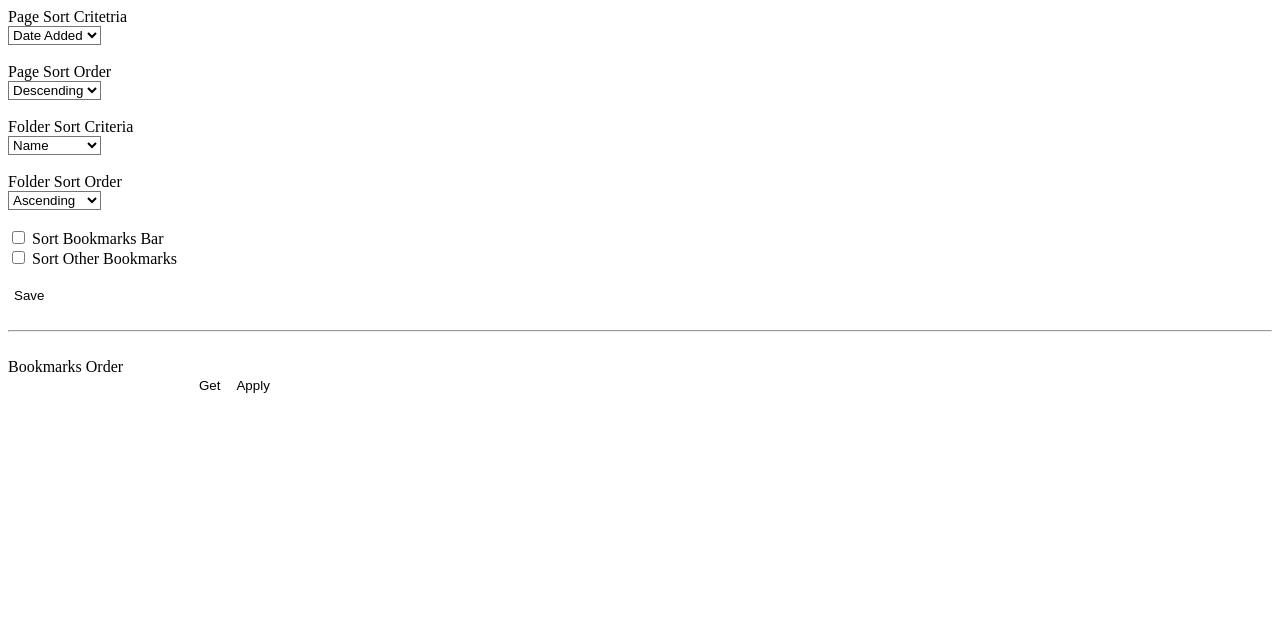
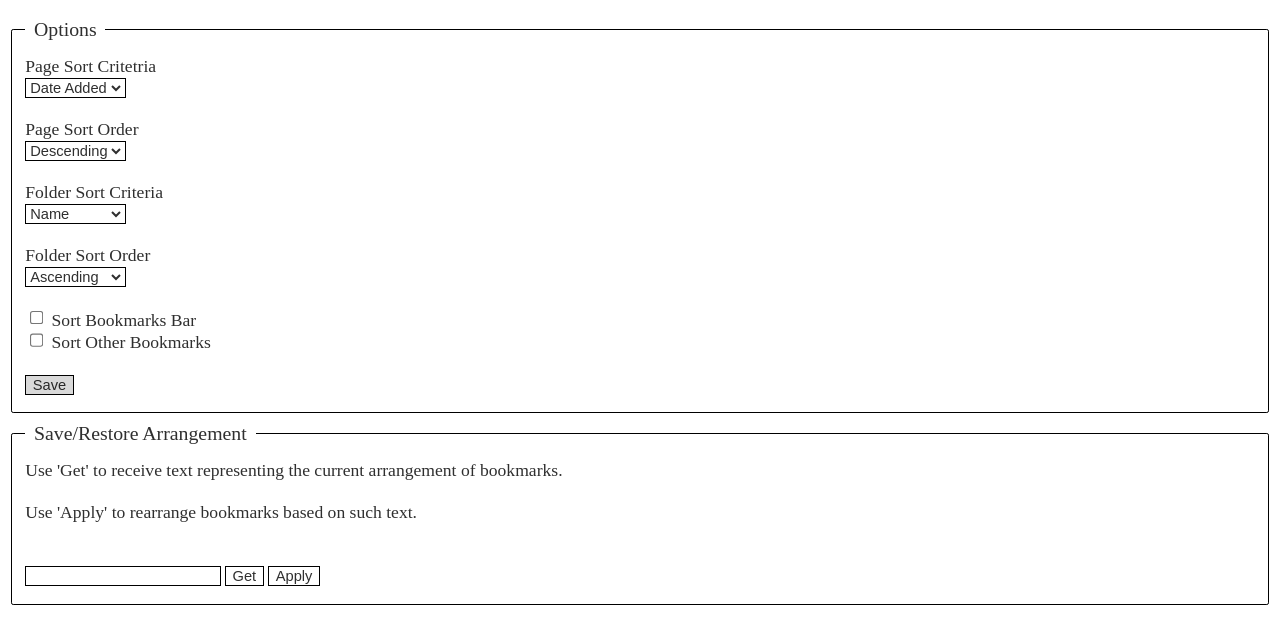
Before and after one commit to 0xf0f/bookmark-sorter, a website with bundled scripts: page source/html/options.html in a window 1280 px wide. Both pictures are taken after a click on the button "Save". Built offline with nearby package versions, Linux system fonts and the light colour scheme; some packages are replaced by stand-ins of ours; no server answers.

Commit message:
improved options page layout and style

```diff
--- a/source/css/options.css
+++ b/source/css/options.css
@@ -1,37 +1,94 @@
 @media (prefers-color-scheme: dark) {
     :root {
-        --main-bg-color: #292929;
-        --card-bg-color: #3a3a38;
-        --main-light-onColor: #aeb4bd;
-        --main-dark-onColor: #777676;
+        --bg-color-dark: #292929;
+        --bg-color-light: #3a3a38;
+        --fg-color-dark: #656565;
+        --fg-color-light: #b8b8b8;
     }
 }
 
-body {
-    background-color: var(--main-bg-color);
-    color: var(--main-light-onColor);
+@media (prefers-color-scheme: light) {
+    :root {
+        --bg-color-dark: #ffffff;
+        --bg-color-light: #ffffff;
+        --fg-color-dark: #000000;
+        --fg-color-light: #2f2f2f;
+    }
 }
 
-select, button {
-    background-color: var(--card-bg-color);
-    color: var(--main-light-onColor);
+/* @media (prefers-color-scheme: dark) {
+    :root {
+    }
+} */
+
+body {
+    background-color: var(--bg-color-dark);
+    color: var(--fg-color-light);
+    /* padding: 8px; */
+    min-width: 512px;
+    /* font-size: medium; */
+    zoom: 110%;
+    /* padding-top: 16px; */
+    /* padding-bottom: 16px; */
 }
 
-button:enabled {
-    border: 1px solid var(--main-light-onColor);
+select, button, input[type='text'], input[type='checkbox'] {
+    background-color: var(--bg-color-light);
+    border: 1px solid var(--fg-color-dark);
+    color: var(--fg-color-light);
 }
 
 button:disabled {
-    color: var(--main-dark-onColor);
-    border: 1px solid var(--main-dark-onColor);
+    filter: brightness(.85);
 }
 
 button:enabled:hover {
     filter: brightness(1.15);
 }
 
-input[type='text'] {
-    background-color: var(--card-bg-color);
-    border: 1px solid var(--main-dark-onColor);
-    color: var(--main-light-onColor);
+.section {
+    position: relative;
+    border: 1px solid var(--card-bg-color);
+    border-radius: 2px;
+    padding: 16px;
+    padding-top: 20px;
 }
+
+.section > .section-title {
+    background-color: var(--main-bg-color);
+    position: absolute;
+    top: 0%;
+    /* left: 50%; */
+    transform: translateY(-50%);
+    left: 4px;
+    font-size: medium;
+    border: 1px solid var(--main-bg-color);
+    padding: 8px;
+    box-sizing: border-box;
+    border-radius: 2px;
+}
+
+fieldset {
+    border: 1px solid var(--fg-color-dark);
+    border-radius: 2px;
+    /* padding: 16px; */
+    padding-bottom: 16px;
+}
+
+fieldset > legend {
+    /* background-color: transparent; */
+    /* position: absolute;
+    top: 0%; */
+    /* left: 50%; */
+    /* transform: translateY(-50%); */
+    /* left: 4px; */
+    font-size: large;
+    /* border: 1px solid var(--fg-color-1); */
+    padding: 8px;
+    box-sizing: border-box;
+    border-radius: 2px;
+}
+
+label {
+    /* font-size: medium; */
+}
--- a/source/html/options.html
+++ b/source/html/options.html
@@ -9,6 +9,8 @@
     <link rel="stylesheet" href="../css/options.css">
 </head>
 <body>
+    <fieldset>
+        <legend>Options</legend>
         <label for="pageSortCriteria">Page Sort Critetria</label>
         <br>
         <select id="pageSortCriteria">
@@ -47,15 +49,27 @@
         <label for="sortOtherBookmarks">Sort Other Bookmarks</label>
         <br><br>
         <button id="saveButton">Save</button>
+    </fieldset>
+    <!-- <br><br> -->
+    <!-- <hr><br> -->
+    <!-- <div style="display: grid"> -->
+    <!-- <br> -->
+    <fieldset>
+        <legend>Save/Restore Arrangement</legend>
+        Use 'Get' to receive text representing
+        the current arrangement of bookmarks.
         <br><br>
-    <hr><br>
-    <!-- <div style="display: grid"> -->
-    <label for="orderInput">Bookmarks Order</label><br>
+        Use 'Apply'
+        to rearrange bookmarks based on such text.
+        <br><br>
+        <label for="orderInput">
+        </label><br>
         <input type="text" id="orderInput">
         <!-- <br> -->
         <button id="getOrderButton">Get</button>
         <!-- <br> -->
         <button id="applyOrderButton">Apply</button>
+    </fieldset>
     <!-- </div> -->
 
 </body>
```
Lines whose indentation alone changed are shown as unchanged.
